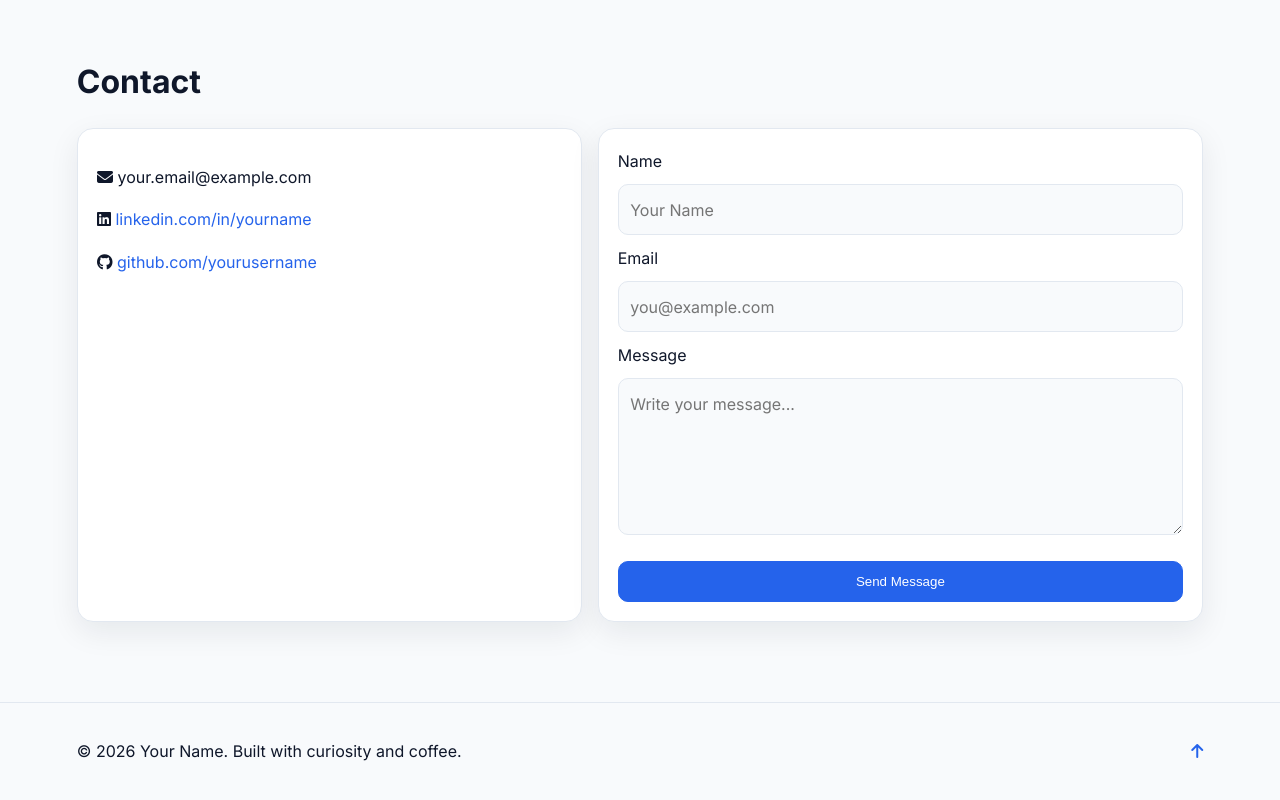
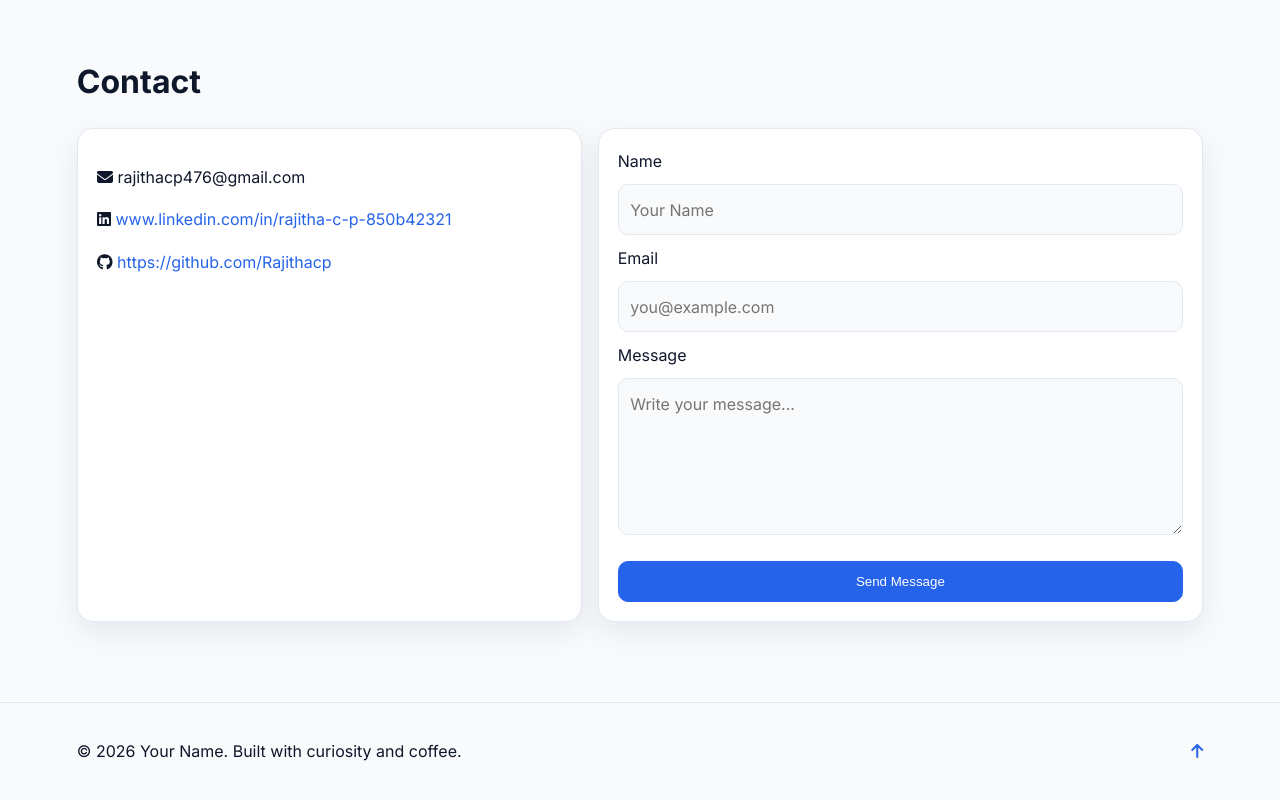
Before and after one commit to Rajithacp/portfolio-website, a plain HTML site: page index.html in a window 1280 px wide. Shown: the part 3763-4563 px from the top of the page. Drawn offline with Linux system fonts and the light colour scheme; a small style sheet from the web is missing.

Commit message:
Update index.html

```diff
--- a/index.html
+++ b/index.html
@@ -183,9 +183,11 @@
       <h2 class="section-title">Contact</h2>
       <div class="contact-wrapper">
         <div class="card contact-info">
-          <p><i class="fa-solid fa-envelope"></i> your.email@example.com</p>
-          <p><i class="fa-brands fa-linkedin"></i> <a href="#" target="_blank" rel="noopener">linkedin.com/in/yourname</a></p>
-          <p><i class="fa-brands fa-github"></i> <a href="#" target="_blank" rel="noopener">github.com/yourusername</a></p>
+          <p><i class="fa-solid fa-envelope"></i> rajithacp476@gmail.com</p>
+          <p><i class="fa-brands fa-linkedin"></i> <a href="#" target="_blank" rel="noopener">www.linkedin.com/in/rajitha-c-p-850b42321
+
+</a></p>
+          <p><i class="fa-brands fa-github"></i> <a href="#" target="_blank" rel="noopener">https://github.com/Rajithacp</a></p>
         </div>
         <form class="card contact-form">
           <label for="name">Name</label>
```
